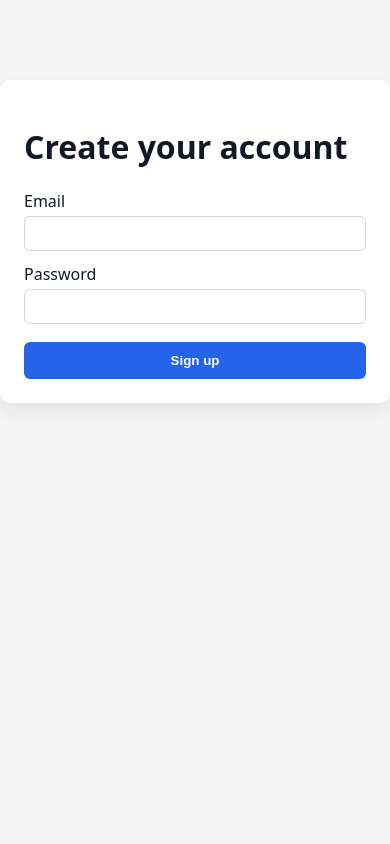
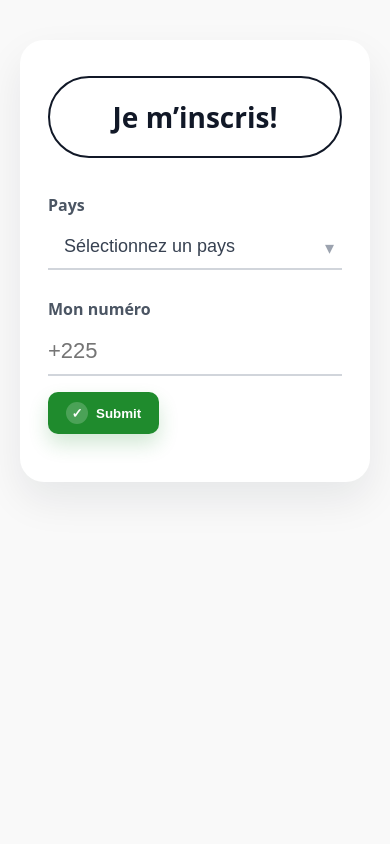
Before and after one commit to meite-root/afroed-portesouvertes, a Flask app: page /signup in a window 390 px wide. Run offline with Flask 3, Linux system fonts and the light colour scheme.

Commit message:
Add phone number signup flow

```diff
--- a/app.py
+++ b/app.py
@@ -3,12 +3,22 @@ import json
 from flask import Flask, render_template, request, redirect, jsonify
 from datetime import datetime
 from openai import OpenAI
+import secrets
 
 app = Flask(__name__)
 client = OpenAI()
 
 # For now, just store "users" in memory (later: DB)
 users = []
+pending_verifications = {}
+
+COUNTRIES = [
+    {"name": "Cote d’Ivoire", "code": "+225"},
+    {"name": "Ghana", "code": "+233"},
+    {"name": "Senegal", "code": "+221"},
+    {"name": "Nigeria", "code": "+234"},
+    {"name": "Benin", "code": "+229"},
+]
 
 @app.route("/")
 def index():
@@ -20,27 +30,74 @@ def index():
 @app.route("/signup", methods=["GET", "POST"])
 def signup():
     if request.method == "GET":
-        return render_template("signup.html")
+        return render_template("signup.html", countries=COUNTRIES, step="enter_phone")
 
     # POST: user submitted form
-    email = request.form.get("email", "").strip().lower()
-    password = request.form.get("password", "")
+    step = request.form.get("step", "enter_phone")
+    country = request.form.get("country", "").strip()
+    phone = request.form.get("phone", "").strip()
+    phone_clean = phone.replace(" ", "")
 
-    # super basic validation
-    if not email or not password:
-        return render_template("signup.html", error="Email and password are required.")
+    if step == "enter_phone":
+        if not country or not phone:
+            return render_template(
+                "signup.html",
+                countries=COUNTRIES,
+                step="enter_phone",
+                error="Country and phone number are required.",
+            )
 
-    # check if email already used
-    if any(u["email"] == email for u in users):
-        return render_template("signup.html", error="This email is already registered.")
+        if not phone_clean.isdigit():
+            return render_template(
+                "signup.html",
+                countries=COUNTRIES,
+                step="enter_phone",
+                error="Please enter digits only for your phone number.",
+            )
 
-    # TODO: hash password before storing (for now, keep it simple)
-    users.append({"email": email, "password": password})
+        if any(u["phone"] == phone_clean and u["country"] == country for u in users):
+            return render_template(
+                "signup.html",
+                countries=COUNTRIES,
+                step="enter_phone",
+                error="This phone number is already registered.",
+            )
 
+        code = str(secrets.randbelow(100000)).zfill(5)
+        pending_verifications[(country, phone_clean)] = code
+
+        return render_template(
+            "signup.html",
+            countries=COUNTRIES,
+            step="verify",
+            country=country,
+            phone=phone,
+        )
+
+    verification_code = request.form.get("verification_code", "").strip()
+    stored_code = pending_verifications.get((country, phone_clean))
+
+    if not stored_code or verification_code != stored_code:
+        return render_template(
+            "signup.html",
+            countries=COUNTRIES,
+            step="verify",
+            country=country,
+            phone=phone,
+            error="The verification code is invalid. Please try again.",
+        )
+
+    users.append({"country": country, "phone": phone_clean})
+    pending_verifications.pop((country, phone_clean), None)
     print("Current users:", users)  # just to see it working in the console
 
-    # later: redirect to login or dashboard
-    return "Signup successful for: " + email
+    return render_template(
+        "signup.html",
+        countries=COUNTRIES,
+        step="success",
+        country=country,
+        phone=phone,
+    )
 
 if __name__ == "__main__":
     app.run(debug=True)
--- a/static/style.css
+++ b/static/style.css
@@ -29,48 +29,186 @@ a {
    Signup page
 ====================================================== */
 
-.signup-container {
-  max-width: 400px;
-  margin: 80px auto;
-  padding: 24px;
-  background: white;
-  border-radius: 10px;
-  box-shadow: 0 8px 20px rgba(0,0,0,0.08);
+.signup-body {
+  background: #f9f9f9;
 }
 
-label {
-  display: block;
-  margin-top: 12px;
-  font-weight: 500;
+.signup-shell {
+  min-height: 100vh;
+  display: flex;
+  align-items: flex-start;
+  justify-content: center;
+  padding: 40px 20px 80px;
 }
 
-input {
-  width: 100%;
-  padding: 9px;
-  margin-top: 4px;
-  border-radius: 6px;
-  border: 1px solid #d1d5db;
+.signup-card {
+  width: min(720px, 100%);
+  background: #fff;
+  border-radius: 24px;
+  padding: 36px 28px 48px;
+  box-shadow: 0 18px 40px rgba(17, 24, 39, 0.08);
 }
 
-button {
-  margin-top: 18px;
-  width: 100%;
-  padding: 11px;
-  border: none;
-  border-radius: 6px;
+.signup-pill {
+  border: 2px solid #111827;
+  border-radius: 999px;
+  text-align: center;
+  font-size: 28px;
   font-weight: 600;
-  cursor: pointer;
-  background: #2563eb;
-  color: white;
+  padding: 20px 16px;
+  margin-bottom: 36px;
 }
 
-button:hover {
+.signup-label {
+  display: block;
+  font-weight: 600;
+  color: #4b5563;
+  margin-bottom: 8px;
+}
+
+.signup-select {
+  position: relative;
+  margin-bottom: 28px;
+}
+
+.signup-select select {
+  width: 100%;
+  padding: 12px 16px;
+  font-size: 18px;
+  border: none;
+  border-bottom: 2px solid #d1d5db;
+  background: transparent;
+  appearance: none;
+  color: #374151;
+}
+
+.select-caret {
+  position: absolute;
+  right: 8px;
+  top: 50%;
+  transform: translateY(-50%);
+  color: #9ca3af;
+  font-size: 18px;
+  pointer-events: none;
+}
+
+.phone-row {
+  display: flex;
+  align-items: center;
+  gap: 16px;
+  flex-wrap: wrap;
+}
+
+.phone-row input {
+  flex: 1 1 200px;
+  font-size: 22px;
+  padding: 10px 0;
+  border: none;
+  border-bottom: 2px solid #d1d5db;
+  color: #6b7280;
+  background: transparent;
+}
+
+.phone-row input:focus,
+.signup-select select:focus {
+  outline: none;
+  border-bottom-color: #2563eb;
+}
+
+.submit-btn {
+  border: none;
+  background: #1f8b2d;
+  color: #fff;
+  padding: 10px 18px;
+  border-radius: 10px;
+  font-weight: 600;
+  display: inline-flex;
+  align-items: center;
+  gap: 8px;
+  cursor: pointer;
+  box-shadow: 0 10px 20px rgba(31, 139, 45, 0.2);
+}
+
+.submit-btn:hover {
   filter: brightness(1.05);
 }
 
-.error {
+.submit-icon {
+  display: inline-flex;
+  align-items: center;
+  justify-content: center;
+  width: 22px;
+  height: 22px;
+  border-radius: 50%;
+  background: rgba(255, 255, 255, 0.2);
+}
+
+.signup-error {
   color: #b91c1c;
-  margin-bottom: 8px;
+  margin-bottom: 16px;
+  font-weight: 600;
+}
+
+.verify-message {
+  margin-top: 26px;
+  display: flex;
+  gap: 18px;
+  align-items: center;
+  color: #4b5563;
+}
+
+.verify-icon {
+  font-size: 32px;
+  color: #6b7280;
+}
+
+.verify-card {
+  margin-top: 30px;
+  text-align: center;
+}
+
+.verify-card h2 {
+  font-size: 32px;
+  margin-bottom: 12px;
+  color: #111827;
+}
+
+.verify-card p {
+  color: #4b5563;
+  font-size: 18px;
+  margin-bottom: 24px;
+}
+
+.code-inputs {
+  display: flex;
+  justify-content: center;
+  gap: 16px;
+  margin-top: 12px;
+}
+
+.code-box {
+  width: 54px;
+  height: 56px;
+  font-size: 24px;
+  text-align: center;
+  border-radius: 12px;
+  border: 2px solid #9ca3af;
+}
+
+.code-box:focus {
+  outline: none;
+  border-color: #4f46e5;
+  box-shadow: 0 0 0 3px rgba(79, 70, 229, 0.15);
+}
+
+.signup-success {
+  text-align: center;
+  padding: 40px 12px;
+}
+
+.signup-success h2 {
+  font-size: 28px;
+  margin-bottom: 10px;
 }
 
 /* ======================================================
--- a/templates/signup.html
+++ b/templates/signup.html
@@ -1,27 +1,106 @@
 <!DOCTYPE html>
-<html lang="en">
+<html lang="fr">
 <head>
   <meta charset="UTF-8">
-  <title>Sign up</title>
+  <title>Je m’inscris</title>
   <link rel="stylesheet" href="{{ url_for('static', filename='style.css') }}">
 </head>
-<body>
-  <div class="signup-container">
-    <h1>Create your account</h1>
+<body class="signup-body">
+  <div class="signup-shell">
+    <div class="signup-card">
+      <div class="signup-pill">Je m’inscris!</div>
 
-    {% if error %}
-      <p class="error">{{ error }}</p>
-    {% endif %}
+      {% if error %}
+        <p class="signup-error">{{ error }}</p>
+      {% endif %}
 
-    <form method="POST" action="/signup">
-      <label for="email">Email</label>
-      <input type="email" id="email" name="email" required>
+      {% if step == "success" %}
+        <div class="signup-success">
+          <h2>Inscription confirmée</h2>
+          <p>Votre numéro {{ phone }} a bien été validé. Bienvenue !</p>
+        </div>
+      {% else %}
+        <form method="POST" action="/signup" class="signup-form">
+          <label for="country" class="signup-label">Pays</label>
+          <div class="signup-select">
+            <select id="country" name="country" required>
+              <option value="" disabled {% if not country %}selected{% endif %}>Sélectionnez un pays</option>
+              {% for item in countries %}
+                <option value="{{ item.code }}" {% if country == item.code %}selected{% endif %}>
+                  {{ item.name }} ({{ item.code }})
+                </option>
+              {% endfor %}
+            </select>
+            <span class="select-caret">▾</span>
+          </div>
 
-      <label for="password">Password</label>
-      <input type="password" id="password" name="password" required minlength="6">
+          <label for="phone" class="signup-label">Mon numéro</label>
+          <div class="phone-row">
+            <input
+              type="text"
+              id="phone"
+              name="phone"
+              inputmode="numeric"
+              placeholder="{{ country or '+225' }}"
+              value="{{ phone or '' }}"
+              required
+            >
+            <button type="submit" class="submit-btn">
+              <span class="submit-icon">✓</span>
+              Submit
+            </button>
+          </div>
 
-      <button type="submit">Sign up</button>
-    </form>
+          <input type="hidden" name="step" value="{{ step or 'enter_phone' }}">
+
+          {% if step == "verify" %}
+            <div class="verify-message">
+              <div class="verify-icon">⟳</div>
+              <p>Merci d’avoir renseigné un numéro valide. Veuillez maintenant confirmer qu’il vous appartient…</p>
+            </div>
+
+            <div class="verify-card">
+              <h2>Le code de verification vous a été envoyé</h2>
+              <p>Veuillez consulter votre boite SMS et inscrire le code reçu. Vous y êtes presque!</p>
+
+              <label class="signup-label">Entrez le code de confirmation:</label>
+              <div class="code-inputs" data-code-inputs>
+                {% for _ in range(5) %}
+                  <input type="text" inputmode="numeric" maxlength="1" class="code-box" required>
+                {% endfor %}
+              </div>
+              <input type="hidden" name="verification_code" id="verification_code">
+            </div>
+          {% endif %}
+        </form>
+      {% endif %}
+    </div>
   </div>
+
+  <script>
+    const codeInputs = document.querySelectorAll('[data-code-inputs] .code-box');
+    const codeField = document.getElementById('verification_code');
+    if (codeInputs.length) {
+      codeInputs[0].focus();
+      const updateCode = () => {
+        codeField.value = Array.from(codeInputs).map((input) => input.value).join('');
+      };
+      codeInputs.forEach((input, index) => {
+        input.addEventListener('input', (event) => {
+          const value = event.target.value.replace(/\D/g, '');
+          event.target.value = value;
+          if (value && codeInputs[index + 1]) {
+            codeInputs[index + 1].focus();
+          }
+          updateCode();
+        });
+        input.addEventListener('keydown', (event) => {
+          if (event.key === 'Backspace' && !event.target.value && codeInputs[index - 1]) {
+            codeInputs[index - 1].focus();
+          }
+        });
+      });
+    }
+  </script>
 </body>
 </html>
```
